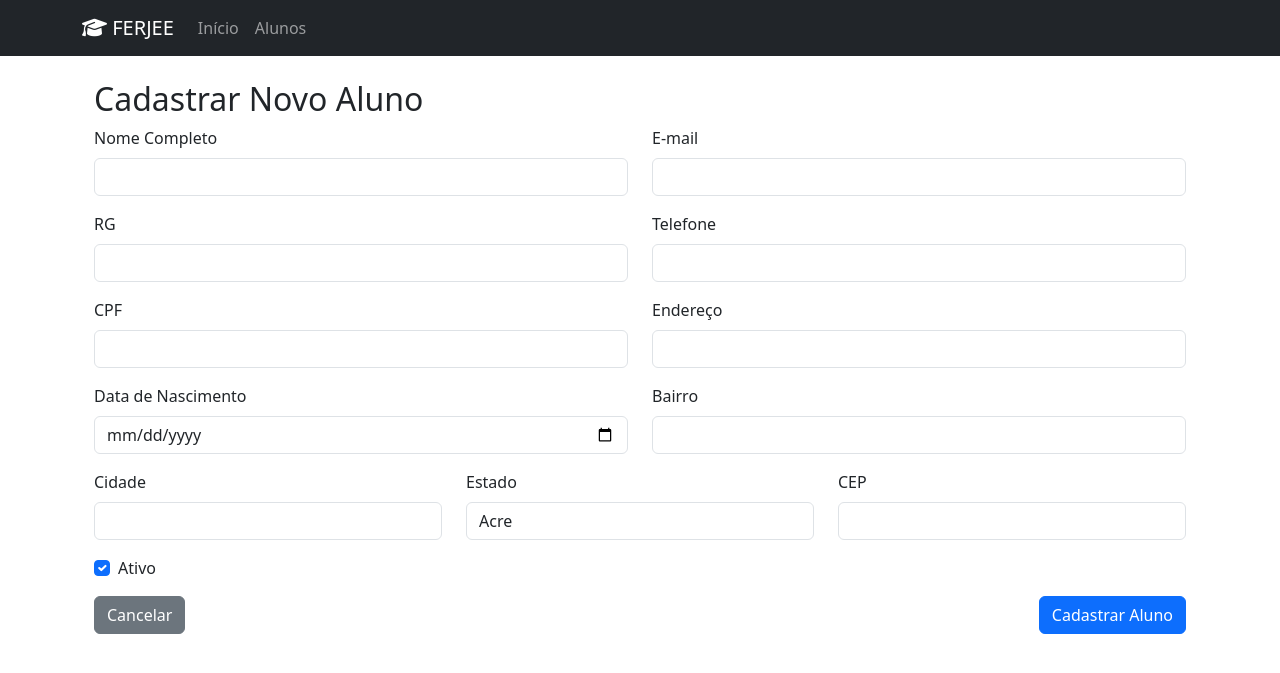
After one commit to oDevFred/ferjee_management, a Flask app: page /alunos/novo in a window 1280 px wide. The commit adds this page. Shown: the top 673 px of the page. Run offline with Flask 3, Linux system fonts and the light colour scheme.

Commit message:
feat: implementar formulário de cadastro de alunos com validação

```diff
--- a/app/__init__.py
+++ b/app/__init__.py
@@ -13,7 +13,7 @@ def create_app():
     app = Flask(__name__)
 
     # Configurações
-    app.config['SECRET_KEY'] = os.getenv('SECRET_KEY')
+    app.config['SECRET_KEY'] = os.getenv('SECRET_KEY', 'chave-secreta-padrao')
 
     # Configuração do banco de dados com caminho absoluto
     basedir = os.path.abspath(os.path.dirname(__file__))
--- /dev/null
+++ b/app/forms.py
@@ -0,0 +1,71 @@
+from flask_wtf import FlaskForm
+from wtforms import StringField, DateField, BooleanField, SelectField, TextAreaField, SubmitField
+from wtforms.validators import DataRequired, Email, Optional, Length, ValidationError
+import re
+
+class FormAluno(FlaskForm):
+    nome = StringField('Nome Completo', validators=[DataRequired(), Length(min=3, max=100)])
+    rg = StringField('RG', validators=[Optional(), Length(max=20)])
+    cpf = StringField('CPF', validators=[Optional(), Length(min=11, max=14)])
+    data_nascimento = DateField('Data de Nascimento', format='%Y-%m-%d', validators=[Optional()])
+    email = StringField('E-mail', validators=[Optional(), Email()])
+    telefone = StringField('Telefone', validators=[Optional(), Length(max=20)])
+    endereco = StringField('Endereço', validators=[Optional(), Length(max=200)])
+    bairro = StringField('Bairro', validators=[Optional(), Length(max=100)])
+    cidade = StringField('Cidade', validators=[Optional(), Length(max=100)])
+    estado = SelectField('Estado', choices=[
+        ('AC', 'Acre'), ('AL', 'Alagoas'), ('AP', 'Amapá'), ('AM', 'Amazonas'),
+        ('BA', 'Bahia'), ('CE', 'Ceará'), ('DF', 'Distrito Federal'), ('ES', 'Espírito Santo'),
+        ('GO', 'Goiás'), ('MA', 'Maranhão'), ('MT', 'Mato Grosso'), ('MS', 'Mato Grosso do Sul'),
+        ('MG', 'Minas Gerais'), ('PA', 'Pará'), ('PB', 'Paraíba'), ('PR', 'Paraná'),
+        ('PE', 'Pernambuco'), ('PI', 'Piauí'), ('RJ', 'Rio de Janeiro'), ('RN', 'Rio Grande do Norte'),
+        ('RS', 'Rio Grande do Sul'), ('RO', 'Rondônia'), ('RR', 'Roraima'), ('SC', 'Santa Catarina'),
+        ('SP', 'São Paulo'), ('SE', 'Sergipe'), ('TO', 'Tocantins')
+    ], validators=[Optional()])
+    cep = StringField('CEP', validators=[Optional(), Length(min=8, max=9)])
+    ativo = BooleanField('Ativo', default=True)
+    submit = SubmitField('Cadastrar Aluno')
+
+    def validate_cpf(self, cpf):
+        if cpf.data:
+            # Remover caracteres não numéricos
+            cpf_clean = re.sub(r'[^0-9]', '', cpf.data)
+
+            if len(cpf_clean) != 11:
+                raise ValidationError('CPF deve ter 11 dígitos')
+
+            # Verificar se todos os dígitos são iguais
+            if cpf_clean == cpf_clean[0] * 11:
+                raise ValidationError('CPF inválido')
+
+            # Cálculo do primeiro dígito verificador
+            soma = 0
+            for i in range(9):
+                soma += int(cpf_clean[i]) * (10 - i)
+            resto = 11 - (soma % 11)
+            if resto == 10 or resto == 11:
+                digito1 = 0
+            else:
+                digito1 = resto
+
+            # Cálculo do segundo dígito verificador
+            soma = 0
+            for i in range(10):
+                soma += int(cpf_clean[i]) * (11 - i)
+            resto = 11 - (soma % 11)
+            if resto == 10 or resto == 11:
+                digito2 = 0
+            else:
+                digito2 = resto
+
+            # Verificar se os dígitos verificadores estão corretos
+            if int(cpf_clean[9]) != digito1 or int(cpf_clean[10]) != digito2:
+                raise ValidationError('CPF inválido')
+
+    def validate_telefone(self, telefone):
+        if telefone.data:
+            # Remover caracteres não numéricos
+            tel_clean = re.sub(r'[^0-9]', '', telefone.data)
+
+            if len(tel_clean) < 10 or len(tel_clean) > 11:
+                raise ValidationError('Telefone inválido')
--- a/app/routes.py
+++ b/app/routes.py
@@ -1,5 +1,7 @@
-from flask import Blueprint, render_template
+from flask import Blueprint, render_template, redirect, url_for, flash, request
 from . import db
+from .models import Aluno
+from .forms import FormAluno
 
 bp = Blueprint('main', __name__)
 
@@ -13,6 +15,35 @@ def health_check():
 
 @bp.route('/alunos')
 def listar_alunos():
-    from .models import Aluno
     alunos = Aluno.query.all()
     return render_template('alunos/listar.html', alunos=alunos)
+
+@bp.route('/alunos/novo', methods=['GET', 'POST'])
+def novo_aluno():
+    form = FormAluno()
+
+    if form.validate_on_submit():
+        # Criar novo aluno
+        aluno = Aluno(
+            nome=form.nome.data,
+            rg=form.rg.data,
+            cpf=form.cpf.data,
+            data_nascimento=form.data_nascimento.data,
+            email=form.email.data,
+            telefone=form.telefone.data,
+            endereco=form.endereco.data,
+            bairro=form.bairro.data,
+            cidade=form.cidade.data,
+            estado=form.estado.data,
+            cep=form.cep.data,
+            ativo=form.ativo.data
+        )
+
+        # Adicionar ao banco de dados
+        db.session.add(aluno)
+        db.session.commit()
+
+        flash('Aluno cadastrado com sucesso!', 'success')
+        return redirect(url_for('main.listar_alunos'))
+
+    return render_template('alunos/novo.html', form=form)
--- /dev/null
+++ b/app/templates/alunos/novo.html
@@ -0,0 +1,177 @@
+{% extends "base.html" %}
+
+{% block title %}Novo Aluno - FERJEE{% endblock %}
+
+{% block content %}
+<div class="container mt-4">
+    <h2>Cadastrar Novo Aluno</h2>
+
+    {% with messages = get_flashed_messages(with_categories=true) %}
+        {% if messages %}
+            {% for category, message in messages %}
+                <div class="alert alert-{{ category }}">{{ message }}</div>
+            {% endfor %}
+        {% endif %}
+    {% endwith %}
+
+    <form method="POST" action="{{ url_for('main.novo_aluno') }}">
+        {{ form.hidden_tag() }}
+
+        <div class="row">
+            <div class="col-md-6">
+                <div class="mb-3">
+                    {{ form.nome.label(class="form-label") }}
+                    {{ form.nome(class="form-control") }}
+                    {% if form.nome.errors %}
+                        <div class="text-danger">
+                            {% for error in form.nome.errors %}
+                                <small>{{ error }}</small>
+                            {% endfor %}
+                        </div>
+                    {% endif %}
+                </div>
+
+                <div class="mb-3">
+                    {{ form.rg.label(class="form-label") }}
+                    {{ form.rg(class="form-control") }}
+                    {% if form.rg.errors %}
+                        <div class="text-danger">
+                            {% for error in form.rg.errors %}
+                                <small>{{ error }}</small>
+                            {% endfor %}
+                        </div>
+                    {% endif %}
+                </div>
+
+                <div class="mb-3">
+                    {{ form.cpf.label(class="form-label") }}
+                    {{ form.cpf(class="form-control") }}
+                    {% if form.cpf.errors %}
+                        <div class="text-danger">
+                            {% for error in form.cpf.errors %}
+                                <small>{{ error }}</small>
+                            {% endfor %}
+                        </div>
+                    {% endif %}
+                </div>
+
+                <div class="mb-3">
+                    {{ form.data_nascimento.label(class="form-label") }}
+                    {{ form.data_nascimento(class="form-control") }}
+                    {% if form.data_nascimento.errors %}
+                        <div class="text-danger">
+                            {% for error in form.data_nascimento.errors %}
+                                <small>{{ error }}</small>
+                            {% endfor %}
+                        </div>
+                    {% endif %}
+                </div>
+            </div>
+
+            <div class="col-md-6">
+                <div class="mb-3">
+                    {{ form.email.label(class="form-label") }}
+                    {{ form.email(class="form-control") }}
+                    {% if form.email.errors %}
+                        <div class="text-danger">
+                            {% for error in form.email.errors %}
+                                <small>{{ error }}</small>
+                            {% endfor %}
+                        </div>
+                    {% endif %}
+                </div>
+
+                <div class="mb-3">
+                    {{ form.telefone.label(class="form-label") }}
+                    {{ form.telefone(class="form-control") }}
+                    {% if form.telefone.errors %}
+                        <div class="text-danger">
+                            {% for error in form.telefone.errors %}
+                                <small>{{ error }}</small>
+                            {% endfor %}
+                        </div>
+                    {% endif %}
+                </div>
+
+                <div class="mb-3">
+                    {{ form.endereco.label(class="form-label") }}
+                    {{ form.endereco(class="form-control") }}
+                    {% if form.endereco.errors %}
+                        <div class="text-danger">
+                            {% for error in form.endereco.errors %}
+                                <small>{{ error }}</small>
+                            {% endfor %}
+                        </div>
+                    {% endif %}
+                </div>
+
+                <div class="mb-3">
+                    {{ form.bairro.label(class="form-label") }}
+                    {{ form.bairro(class="form-control") }}
+                    {% if form.bairro.errors %}
+                        <div class="text-danger">
+                            {% for error in form.bairro.errors %}
+                                <small>{{ error }}</small>
+                            {% endfor %}
+                        </div>
+                    {% endif %}
+                </div>
+            </div>
+        </div>
+
+        <div class="row">
+            <div class="col-md-4">
+                <div class="mb-3">
+                    {{ form.cidade.label(class="form-label") }}
+                    {{ form.cidade(class="form-control") }}
+                    {% if form.cidade.errors %}
+                        <div class="text-danger">
+                            {% for error in form.cidade.errors %}
+                                <small>{{ error }}</small>
+                            {% endfor %}
+                        </div>
+                    {% endif %}
+                </div>
+            </div>
+
+            <div class="col-md-4">
+                <div class="mb-3">
+                    {{ form.estado.label(class="form-label") }}
+                    {{ form.estado(class="form-control") }}
+                    {% if form.estado.errors %}
+                        <div class="text-danger">
+                            {% for error in form.estado.errors %}
+                                <small>{{ error }}</small>
+                            {% endfor %}
+                        </div>
+                    {% endif %}
+                </div>
+            </div>
+
+            <div class="col-md-4">
+                <div class="mb-3">
+                    {{ form.cep.label(class="form-label") }}
+                    {{ form.cep(class="form-control") }}
+                    {% if form.cep.errors %}
+                        <div class="text-danger">
+                            {% for error in form.cep.errors %}
+                                <small>{{ error }}</small>
+                            {% endfor %}
+                        </div>
+                    {% endif %}
+                </div>
+            </div>
+        </div>
+
+        <div class="mb-3 form-check">
+            {{ form.ativo(class="form-check-input") }}
+            {{ form.ativo.label(class="form-check-label") }}
+        </div>
+
+        <div class="d-flex justify-content-between">
+            <a href="{{ url_for('main.listar_alunos') }}" class="btn btn-secondary">Cancelar</a>
+            {{ form.submit(class="btn btn-primary") }}
+        </div>
+    </form>
+</div>
+{% endblock %}
```
Also changed, not shown: app/templates/alunos/listar.html (+14 -1 lines).
